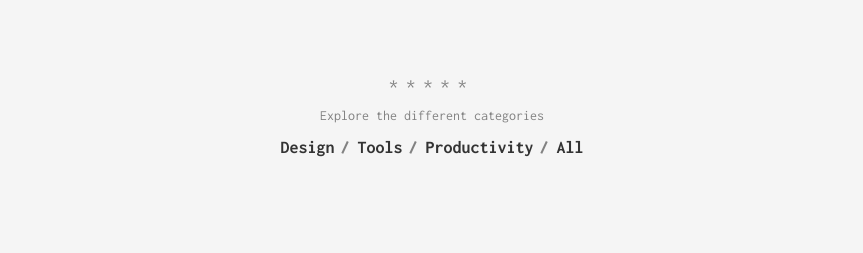
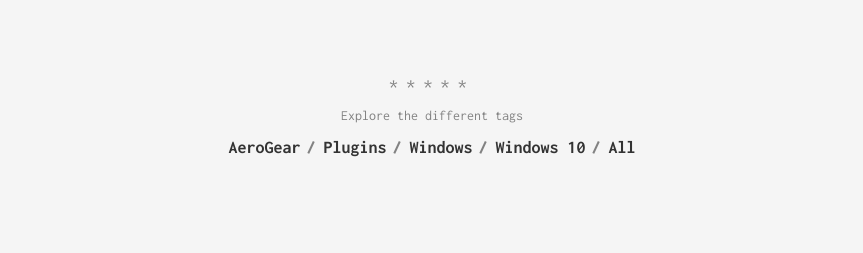
Before and after one commit to edewit/edewit.github.io, a Jekyll site: the page built from index.html, in a window 1280 px wide. Shown: the part 1776-2029 px from the top of the page, without its empty margins (208-1071 px from the left). Built offline with Jekyll 4.4.1, drawn with Linux system fonts in a browser that asks for light colours.

Commit message:
changed categories to tags

```diff
--- a/_data/categories.yml
+++ /dev/null
@@ -1,8 +0,0 @@
-- slug: design
-  name: Design
-
-- slug: tools
-  name: Tools
-
-- slug: productivity
-  name: Productivity
--- /dev/null
+++ b/_data/tags.yml
@@ -0,0 +1,11 @@
+- slug: aerogear
+  name: AeroGear
+
+- slug: plugins
+  name: Plugins
+
+- slug: windows
+  name: Windows
+
+- slug: windows 10
+  name: Windows 10
--- a/_includes/page/explore.html
+++ b/_includes/page/explore.html
@@ -1,9 +1,9 @@
 <div class="explore">
     <div class="explore__devider">*****</div>
-    <div class="explore__label">Explore the different categories</div>
+    <div class="explore__label">Explore the different tags</div>
     <ul class="categories">
-        {% for category in site.data.categories %}
-            <li class="categories__item"><a href="{{ '/categories/' | append: category.slug | prepend: site.baseurl }}">{{ category.name }}</a></li>
+        {% for tag in site.data.tags %}
+            <li class="categories__item"><a href="{{ '/tags/' | append: tag.slug | prepend: site.baseurl }}">{{ tag.name }}</a></li>
         {% endfor %}
 		<li class="categories__item"><a href="{{ '/' | prepend: site.baseurl }}">All</a></li>
     </ul>
--- a/categories/design.html
+++ /dev/null
@@ -1,5 +0,0 @@
----
-layout: category
-category: design
-permalink: /categories/design/
----
--- a/categories/productivity.html
+++ /dev/null
@@ -1,5 +0,0 @@
----
-layout: category
-category: productivity
-permalink: /categories/productivity/
----
--- a/categories/tools.html
+++ /dev/null
@@ -1,5 +0,0 @@
----
-layout: category
-category: tools
-permalink: /categories/tools/
----
--- a/feed.xml
+++ b/feed.xml
@@ -23,7 +23,7 @@
         {% for tag in post.tags %}
         <category>{{ tag | xml_escape }}</category>
         {% endfor %}
-        {% for cat in post.categories %}
+        {% for cat in post.tags %}
         <category>{{ cat | xml_escape }}</category>
         {% endfor %}
       </item>
--- /dev/null
+++ b/tags/aerogear.html
@@ -0,0 +1,5 @@
+---
+layout: tags
+tag: aerogear
+permalink: /tags/aerogear/
+---
--- /dev/null
+++ b/tags/plugins.html
@@ -0,0 +1,5 @@
+---
+layout: tags
+tag: plugins
+permalink: /tags/plugins/
+---
--- /dev/null
+++ b/tags/windows.html
@@ -0,0 +1,5 @@
+---
+layout: tags
+tag: windows
+permalink: /tags/windows/
+---
--- /dev/null
+++ b/tags/windows10.html
@@ -0,0 +1,5 @@
+---
+layout: tags
+tag: windows 10
+permalink: /tags/windows10/
+---
```
Also changed, not shown: _includes/category/title.html (deleted, +0 -10 lines), _includes/tags/title.html (added, +10 -0 lines), _layouts/tags.html (renamed from _layouts/category.html, +5 -5 lines).
